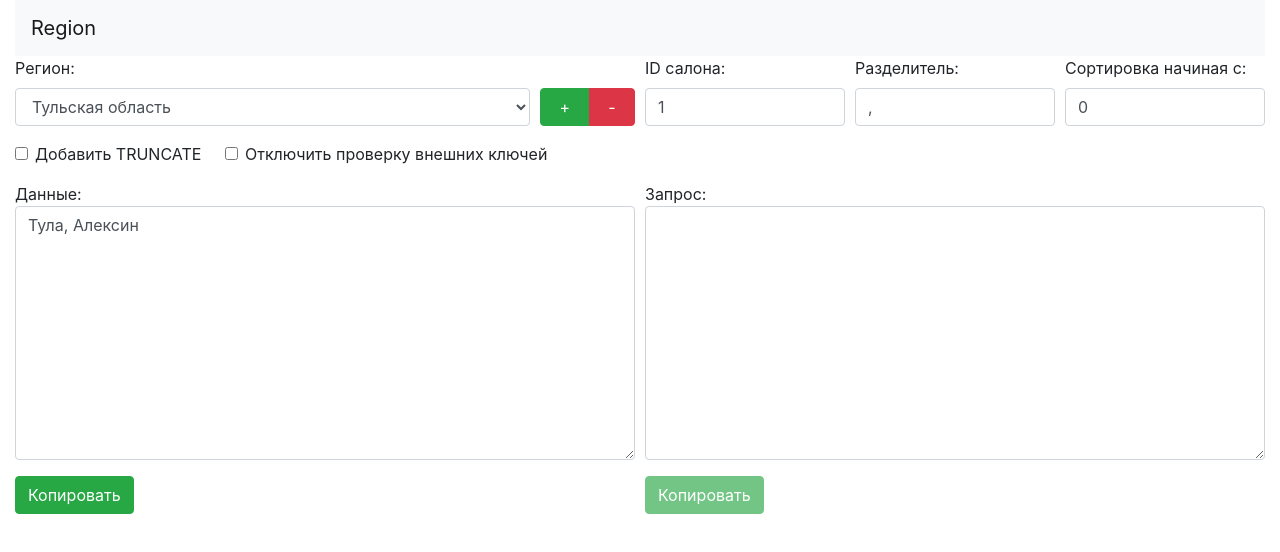
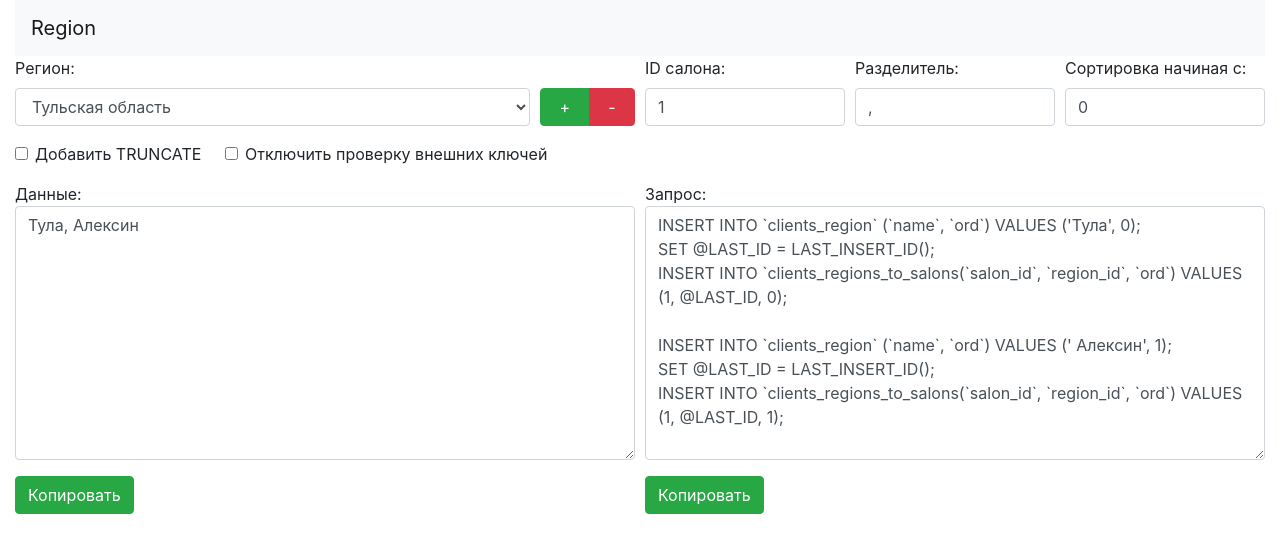
Before and after one commit to clickf5/region, a React app: page / in a window 1280 px wide. Shown: the top 552 px of the page. Built offline with nearby package versions, Linux system fonts and the light colour scheme.

Commit message:
fill query field on startup

```diff
--- a/src/components/Form.jsx
+++ b/src/components/Form.jsx
@@ -51,6 +51,12 @@ class Form extends React.Component {
     }
 
     return result.join('\n');
+  }
+
+  componentDidMount() {
+    const { form } = this.state;
+
+    this.setState({ form: { ...form, query: this.formQuery(form) } });
   }
 
   handleChange = ({ target }) => {
```
